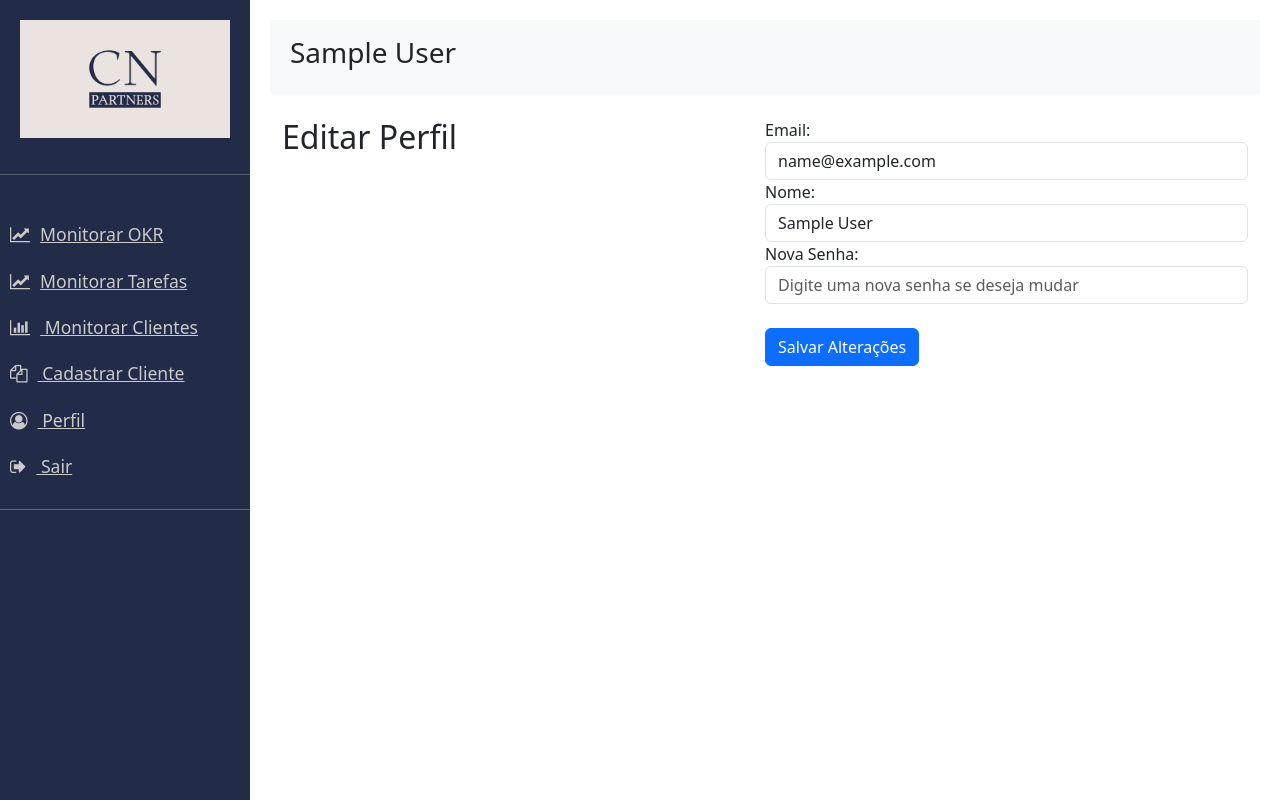
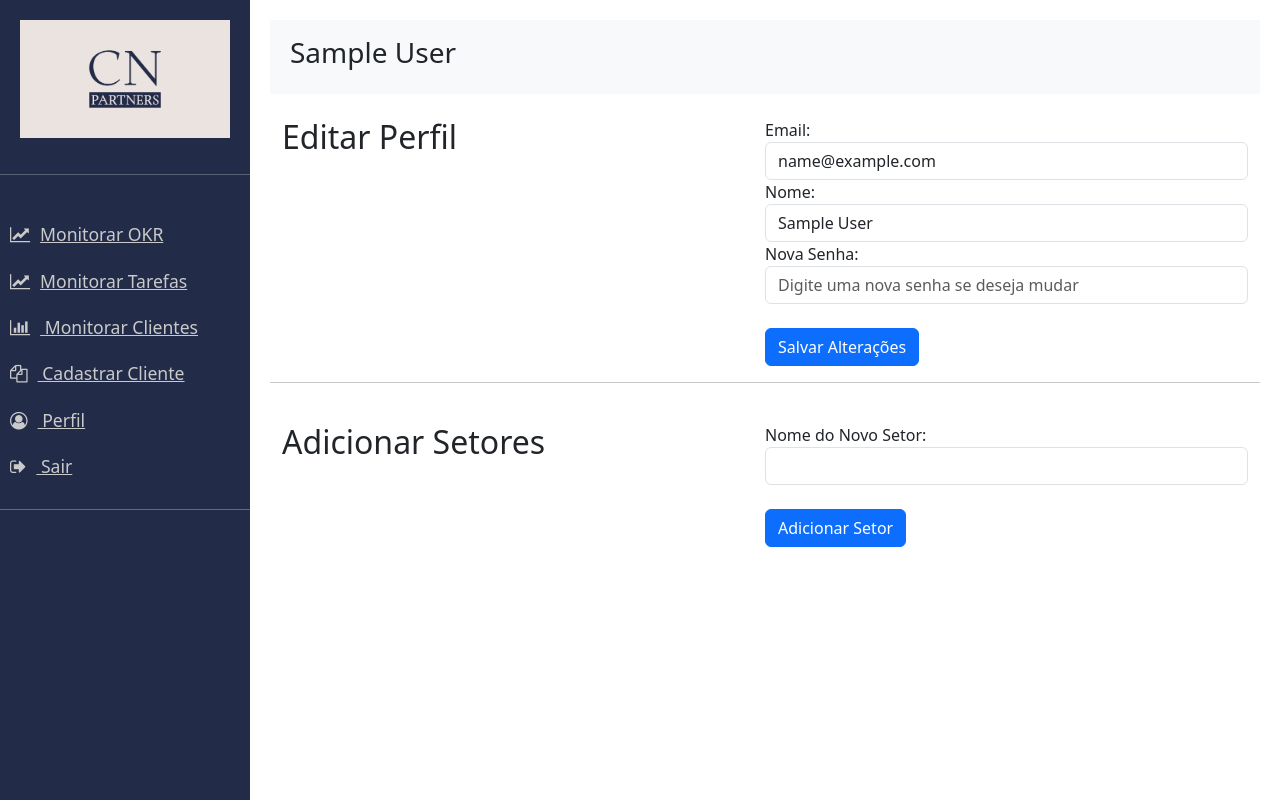
Before and after one commit to economica-ms/economica, a Flask app: page /perfil in a window 1280 px wide. Run offline with Flask 3, Linux system fonts and the light colour scheme; a user stored in the database is signed in; tables that the repository leaves empty hold one stand-in row (values such as "Sample post"); some libraries are stand-ins or nearby versions.

Commit message:
adding setores ready

```diff
--- a/main.py
+++ b/main.py
@@ -338,6 +338,19 @@ def perfil():
     return render_template("perfil.html", user_name=user_name, user=user)
 
 
+@app.route('/perfil_setores', methods=["POST"])
+@login_required
+def perfil_setores():
+    novo_setor = Setores(
+        id_time=request.form['id_time'],
+        time=request.form['time'],
+        nome=request.form['novo_setor']
+    )
+    db.session.add(novo_setor)
+    db.session.commit()
+    return redirect(url_for('perfil'))
+
+
 @app.route('/okr', methods=["POST", "GET"])
 @login_required
 def okr():
--- a/templates/perfil.html
+++ b/templates/perfil.html
@@ -24,4 +24,24 @@
         <button type="submit" class="btn btn-primary">Salvar Alterações</button>
     </form>
 </div>
+<hr>
+<br>
+<div class="container">
+    {% if user.admin == 1 %}
+    <h2>Adicionar Setores</h2>
+    <form action="{{ url_for('perfil_setores') }}" method="post">
+        <div class="form-group">
+            <input type="hidden" class="form-control" name="id_time" value="{{ user.id_time }}">
+            <input type="hidden" class="form-control" name="time" value="{{ user.time }}">
+        </div>
+        <div class="form-group">
+            <label for="name">Nome do Novo Setor:</label>
+            <input type="text" class="form-control" id="novo_setor" name="nome">
+        </div>
+
+        <br>
+        <button type="submit" class="btn btn-primary">Adicionar Setor</button>
+    </form>
+    {% endif %}
+</div>
 {% endblock %}
```
